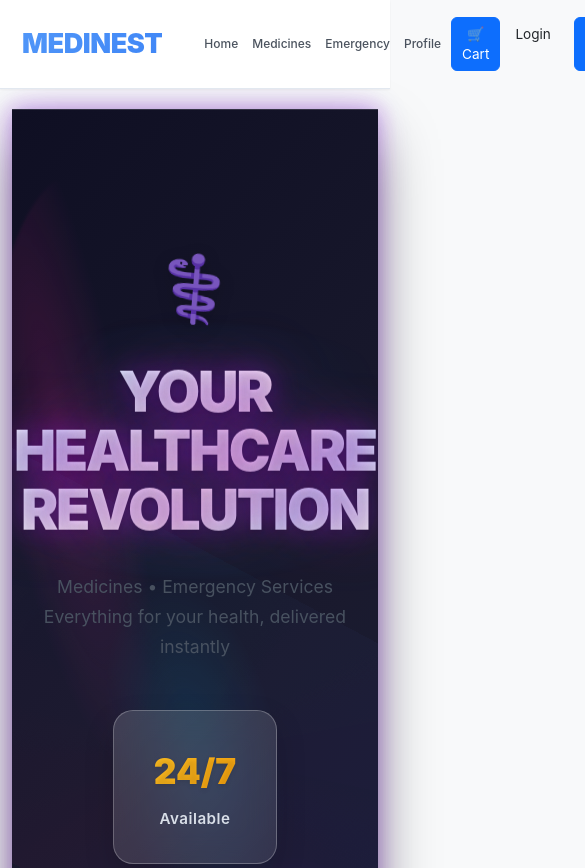
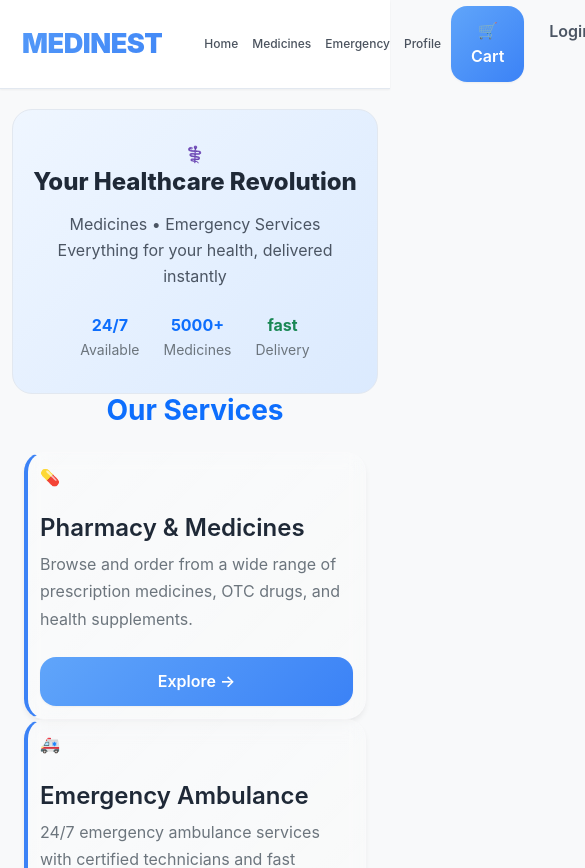
Before and after one commit to amanstha19/MediNest, a React (Vite) app in the folder frontend_easyhealth/: page /#/ in a window 390 px wide. Shown: the top 868 px of the page, 585 px wide, since content can reach past the window. Built offline with nearby package versions, Linux system fonts and the light colour scheme; no server answers.

Commit message:
mobile responsiveness

```diff
--- a/frontend_easyhealth/src/components/screens/HomeScreen.jsx
+++ b/frontend_easyhealth/src/components/screens/HomeScreen.jsx
@@ -61,58 +61,58 @@ function HomeScreen() {
   };
 
   return (
-    <div className="home-page">
+    <div className="min-h-screen">
       {/* Hero Section */}
       <motion.div
-        className="hero-section"
+        className="hero-2027"
         initial={{ opacity: 0 }}
         animate={{ opacity: 1}}
         transition={{ duration: 0.1 }}
       >
         <div className="hero-content">
-          <motion.div className="hero-icon" animate={{ rotate: [0, 5, -5, 0] }} transition={{ duration: 2, repeat: Infinity }}>
+          <motion.div animate={{ rotate: [0, 5, -5, 0] }} transition={{ duration: 2, repeat: Infinity }}>
             ⚕️
           </motion.div>
-          <motion.h1 className="hero-title" initial={{ opacity: 0, y: 20 }} animate={{ opacity: 1, y: 0 }}>
+          <motion.h1 initial={{ opacity: 0, y: 20 }} animate={{ opacity: 1, y: 0 }}>
             Your Healthcare Revolution
           </motion.h1>
-          <p className="hero-subtitle">
+          <p>
             Medicines • Emergency Services<br />
             Everything for your health, delivered instantly
           </p>
 
-          <div className="hero-stats">
-            <div className="hero-stat">
-              <div className="hero-stat-value" style={{ color: '#93c5fd' }}>24/7</div>
-              <div className="hero-stat-label">Available</div>
+          <div className="flex gap-6 justify-center mt-8">
+            <div className="text-center">
+              <div className="text-2xl font-bold text-primary">24/7</div>
+              <div className="text-sm text-secondary">Available</div>
             </div>
-            <div className="hero-stat">
-              <div className="hero-stat-value" style={{ color: '#93c5fd' }}>5000+</div>
-              <div className="hero-stat-label">Medicines</div>
+            <div className="text-center">
+              <div className="text-2xl font-bold text-primary">5000+</div>
+              <div className="text-sm text-secondary">Medicines</div>
             </div>
-            <div className="hero-stat">
-              <div className="hero-stat-value" style={{ color: '#86efac' }}>fast</div>
-              <div className="hero-stat-label">Delivery</div>
+            <div className="text-center">
+              <div className="text-2xl font-bold text-success">fast</div>
+              <div className="text-sm text-secondary">Delivery</div>
             </div>
           </div>
         </div>
       </motion.div>
 
-      <div className="eh-container">
+      <div className="mui-container">
         {/* Services Section */}
-        <motion.div className="section-container" initial={{ opacity: 0, y: 30 }} whileInView={{ opacity: 1, y: 0 }}>
-          <h2 className="section-title">
+        <motion.div className="py-16" initial={{ opacity: 0, y: 30 }} whileInView={{ opacity: 1, y: 0 }}>
+          <h2 className="text-3xl font-bold text-center mb-4 text-primary">
             Our Services
           </h2>
-          <div className="services-grid">
+          <div className="mui-grid--2">
             {keyServices.map((service, idx) => (
               <motion.div key={idx} whileHover={{ scale: 1.01 }}>
                 <Card hover style={{ borderLeft: '4px solid var(--primary)' }}>
-                  <div className="service-card">
-                    <div className="service-icon">{service.icon}</div>
-                    <div className="service-info">
-                      <h3>{service.name}</h3>
-                      <p>{service.desc}</p>
+                  <div className="mui-card-content">
+                    <div className="text-4xl mb-4">{service.icon}</div>
+                    <div className="mb-4">
+                      <h3 className="text-xl font-semibold mb-2">{service.name}</h3>
+                      <p className="text-secondary">{service.desc}</p>
                     </div>
                     <Link to={service.link}>
                       <Button variant="primary">Explore →</Button>
@@ -125,35 +125,35 @@ function HomeScreen() {
         </motion.div>
 
         {/* Products Section */}
-        <motion.div className="section-container" initial={{ opacity: 0, y: 30 }} whileInView={{ opacity: 1, y: 0 }}>
-          <h2 className="section-title">
+        <motion.div className="py-16" initial={{ opacity: 0, y: 30 }} whileInView={{ opacity: 1, y: 0 }}>
+          <h2 className="text-3xl font-bold text-center mb-4 text-primary">
             Popular Products
           </h2>
-          <p className="section-subtitle">
+          <p className="text-center text-secondary mb-12">
             Curated selection of top-rated health products
           </p>
 
           {loading ? (
-            <div className="loader-container">
-              <div className="eh-loader"></div>
+            <div className="flex justify-center py-12">
+              <div className="mui-loader"></div>
             </div>
           ) : products.length > 0 ? (
-            <motion.div className="products-grid" variants={containerVariants} initial="hidden" whileInView="visible">
+            <motion.div className="mui-grid" variants={containerVariants} initial="hidden" whileInView="visible">
               {products.slice(0, 8).map((product) => (
                 <motion.div key={product.id} variants={itemVariants}>
                   <Card hover>
-                    <Link to={`/product/${product.id}`} className="product-link">
-                      <div className="eh-card__media">
+                    <Link to={`/product/${product.id}`} className="block">
+                      <div className="mui-card__media">
                         {product.image ? (
                           <img src={`http://127.0.0.1:8000${product.image}`} alt={product.generic_name} />
                         ) : (
-                          <div className="eh-center" style={{ color: 'var(--text-muted)' }}>No image</div>
+                          <div className="flex items-center justify-center h-full text-muted">No image</div>
                         )}
                       </div>
-                      <div className="card-content">
-                        <h3 className="eh-card__title">{product.generic_name}</h3>
-                        <p className="eh-card__meta">Category: {product.category}</p>
-                        <p className="eh-card__price">NPR {product.price || 'N/A'}</p>
+                      <div className="mui-card-content">
+                        <h3 className="mui-card__title">{product.generic_name}</h3>
+                        <p className="mui-card__meta">Category: {product.category}</p>
+                        <p className="mui-card__price">NPR {product.price || 'N/A'}</p>
                       </div>
                     </Link>
                   </Card>
@@ -161,7 +161,7 @@ function HomeScreen() {
               ))}
             </motion.div>
           ) : (
-            <p className="eh-center" style={{ padding: '40px', color: 'var(--text-muted)' }}>No products available.</p>
+            <p className="text-center py-12 text-muted">No products available.</p>
           )}
         </motion.div>
 
@@ -185,16 +185,16 @@ function HomeScreen() {
         </motion.div>
 
         {/* CTA Section */}
-        <motion.div initial={{ opacity: 0, y: 30 }} whileInView={{ opacity: 1, y: 0 }}>
-          <Card className="cta-card">
-            <div className="cta-content">
-              <h2 className="cta-title">
+        <motion.div className="py-16" initial={{ opacity: 0, y: 30 }} whileInView={{ opacity: 1, y: 0 }}>
+          <Card className="mui-card" style={{ background: 'var(--gradient-primary)', color: 'white' }}>
+            <div className="mui-card-content text-center">
+              <h2 className="text-2xl font-bold mb-4">
                 Need Medical Assistance?
               </h2>
-              <p className="cta-subtitle">
+              <p className="text-lg mb-6 opacity-90">
                 Our team is available 24/7 to help you.
               </p>
-              <div className="cta-buttons">
+              <div className="flex gap-4 justify-center flex-wrap">
                 <Button variant="glass" size="lg">📞 Call Support</Button>
                 <Button variant="glass" size="lg">💬 Chat with Doctor</Button>
               </div>
--- a/frontend_easyhealth/src/components/ui/button.jsx
+++ b/frontend_easyhealth/src/components/ui/button.jsx
@@ -1,4 +1,4 @@
-// MEDINEST Button Component
+// MEDINEST Modern Button Component
 import PropTypes from 'prop-types';
 import { motion } from 'framer-motion';
 
@@ -13,17 +13,18 @@ const Button = ({
   loading = false,
 }) => {
   const variants = {
-    primary: 'btn btn-primary',
-    secondary: 'btn btn-secondary',
-    success: 'btn btn-success',
-    danger: 'btn btn-danger',
-    glass: 'btn btn-glass',
-    ghost: 'btn btn-ghost',
+    primary: 'mui-btn mui-btn-primary',
+    secondary: 'mui-btn mui-btn-secondary',
+    success: 'mui-btn mui-btn-success',
+    danger: 'mui-btn mui-btn-danger',
+    glass: 'mui-btn mui-btn-glass',
+    ghost: 'mui-btn mui-btn-ghost',
   };
 
   const sizes = {
-    sm: 'btn-sm',
-    lg: 'btn-lg',
+    sm: 'mui-btn-sm',
+    md: '',
+    lg: 'mui-btn-lg',
   };
 
   return (
@@ -37,7 +38,7 @@ const Button = ({
     >
       {loading && (
         <motion.span
-          className="spin"
+          className="mui-spin"
           style={{
             width: '16px',
             height: '16px',
--- a/frontend_easyhealth/src/components/ui/card.jsx
+++ b/frontend_easyhealth/src/components/ui/card.jsx
@@ -1,4 +1,4 @@
-// MEDINEST Card Component
+// MEDINEST Modern Card Component
 import PropTypes from 'prop-types';
 import { motion } from 'framer-motion';
 
@@ -17,7 +17,7 @@ export const Card = ({
 
   return (
     <CardWrapper
-      className={`card ${className}`}
+      className={`mui-card ${className}`}
       style={{ ...style }}
       {...motionProps}
       {...props}
@@ -28,7 +28,7 @@ export const Card = ({
 };
 
 export const CardContent = ({ children, className = '', style = {} }) => (
-  <div className={`card-content ${className}`} style={style}>
+  <div className={`mui-card-content ${className}`} style={style}>
     {children}
   </div>
 );
```
Also changed, not shown: frontend_easyhealth/src/components/screens/Features.jsx (+31 -31 lines), 1 other file (tests, documents, lock files or other folders).
